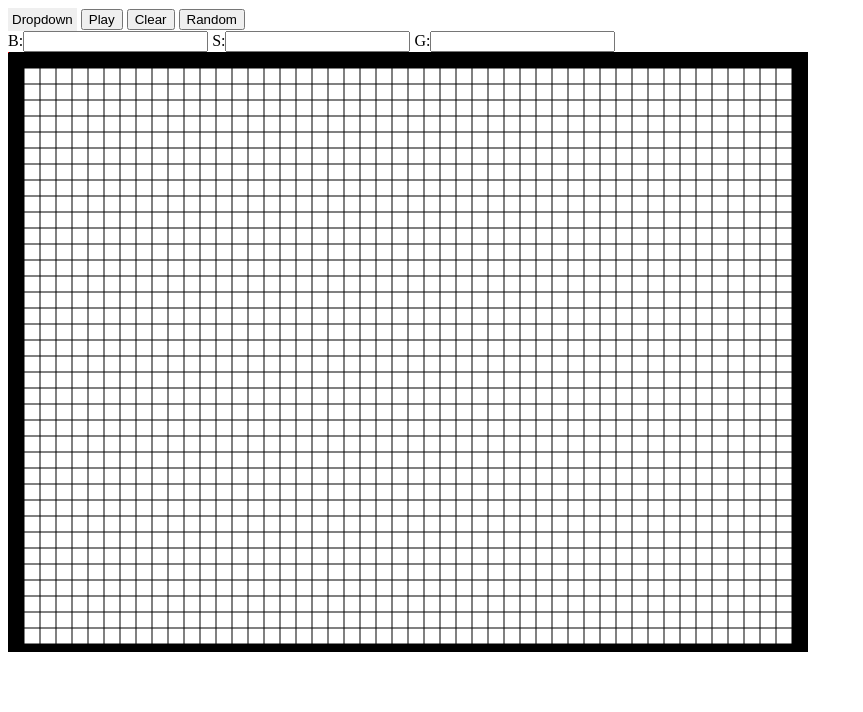
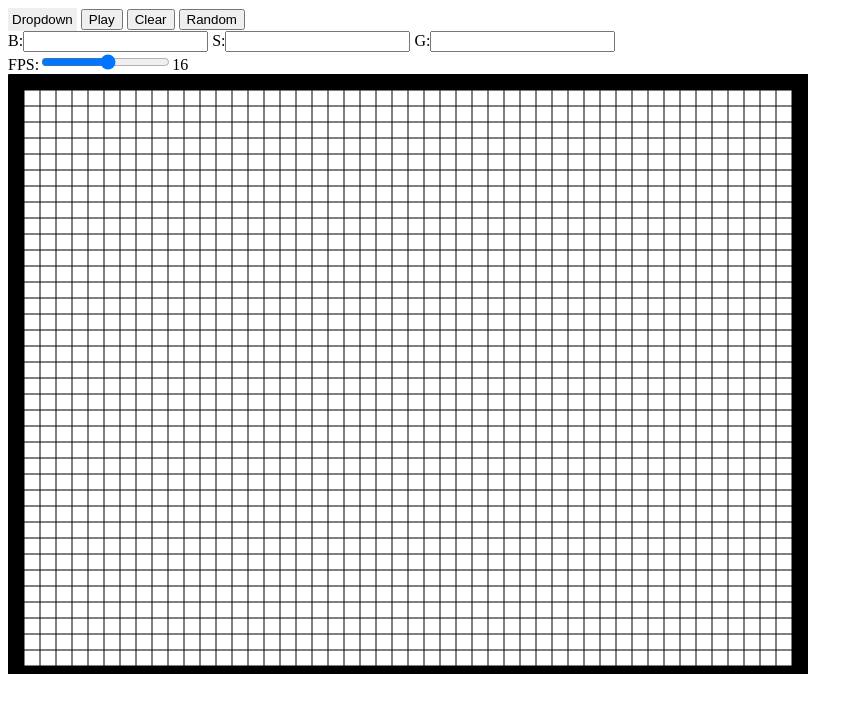
Before and after one commit to dandre3000/game-of-life, a plain HTML site: page index.html in a window 1280 px wide. Shown: the whole page, without its empty margins (0-863 px from the left). Drawn offline with Linux system fonts and the light colour scheme.

Commit message:
Add fps input

```diff
--- a/index.html
+++ b/index.html
@@ -28,6 +28,7 @@
 			<label for='G-input'>G:</label><input id='G-input' type='number'>
 		</div>
 		<div>
+			FPS:<input id='fps' type='range' min='1' max='30'><span></span>
 		</div>
 	</div>
 	<canvas></canvas>
--- a/main.js
+++ b/main.js
@@ -110,5 +110,11 @@ window.addEventListener('DOMContentLoaded', e => {
 		rule.G = GInput.value
 	})
 
+	const fpsInput = document.getElementById('fps')
+	document.querySelector('#fps+span').innerText = TARGET_FRAME_RATE = fpsInput.value
+	fpsInput.addEventListener('input', e => {
+		document.querySelector('#fps+span').innerText = TARGET_FRAME_RATE = fpsInput.value
+	})
+
 	start()
 })
--- a/timeStep.js
+++ b/timeStep.js
@@ -1,5 +1,4 @@
-const TARGET_FRAME_RATE = 30
-const UPDATE_INTERVAL = 1000 / TARGET_FRAME_RATE
+var TARGET_FRAME_RATE = 30
 
 let accumulator = 0
 let lastTime = 0
@@ -9,6 +8,8 @@ let updating = false
 
 // frame rate independent loop
 const timeStep = () => {
+	const UPDATE_INTERVAL = 1000 / TARGET_FRAME_RATE
+
 	let time = window.performance.now()
 	let frameTime = lastTime == 0? 0 : time - lastTime
 
```
